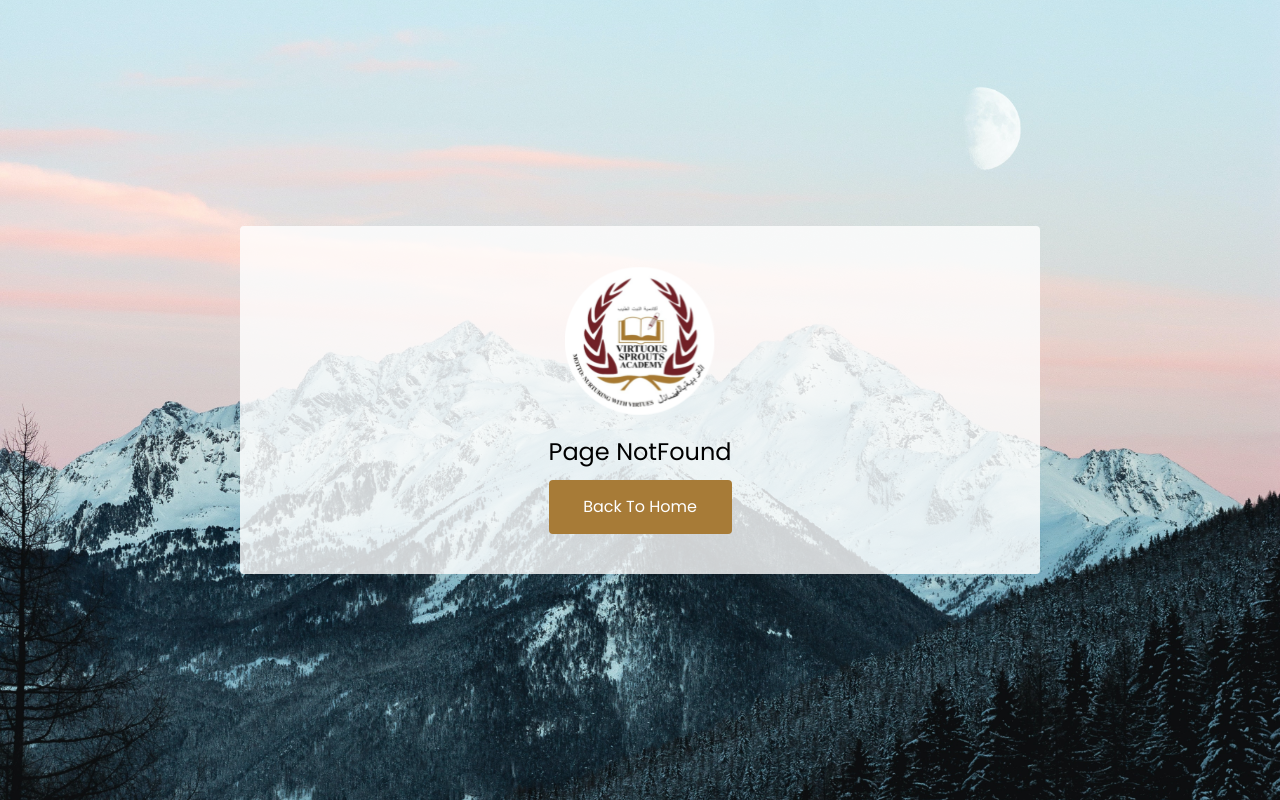
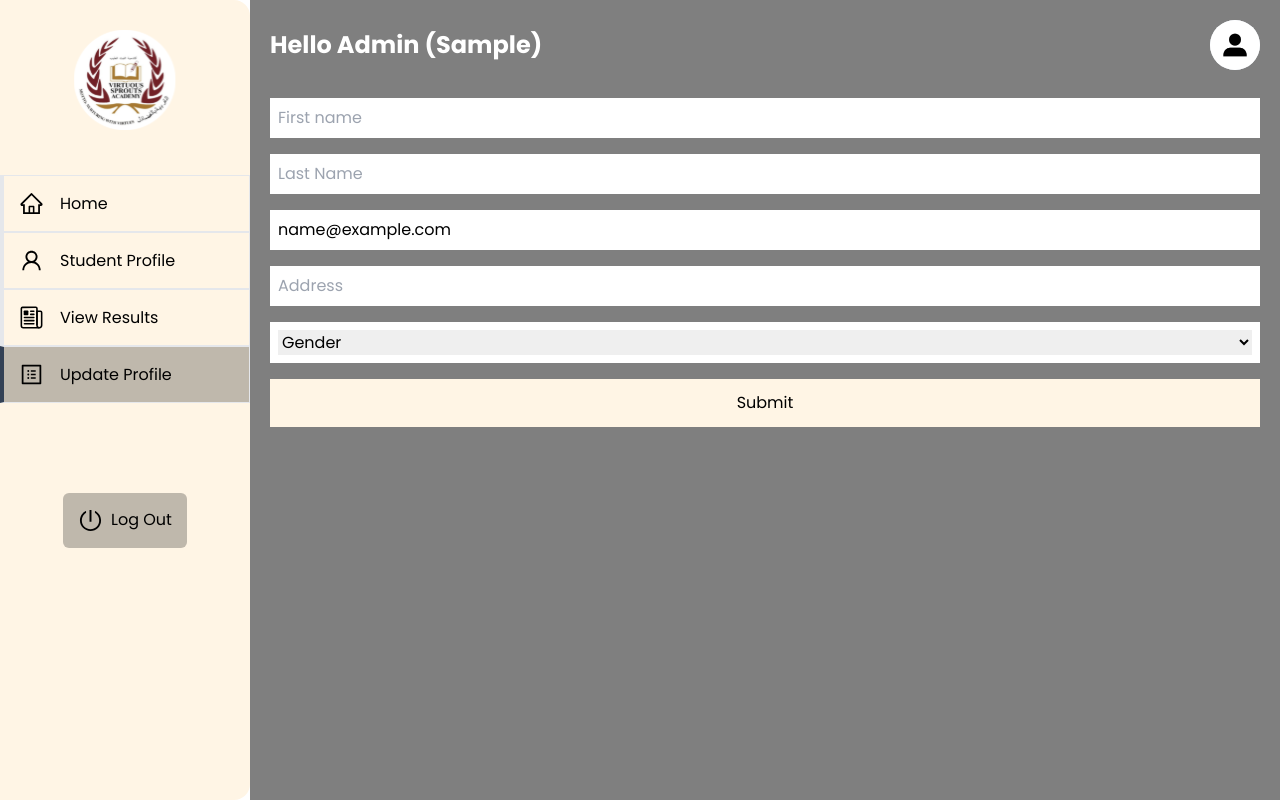
Before and after one commit to canhamzacode/lmsv2, a React (Vite) app: page /dashboard/update-profile in a window 1280 px wide. Built offline with nearby package versions, Linux system fonts and the light colour scheme; sample sign-in values are in the browser's storage.

Commit message:
student flow completed

```diff
--- a/src/Types/index.d.ts
+++ b/src/Types/index.d.ts
@@ -17,6 +17,7 @@ export type UserData = {
   grade: string;
   username: string;
   gender: string;
+  class_to_teach: string;
 };
 
 export type StudentData = {
--- a/src/components/PageDescription.tsx
+++ b/src/components/PageDescription.tsx
@@ -1,9 +1,14 @@
 interface PageDescriptionProps {
   length: number;
   heading: string;
+  classToTeach?: string;
 }
 
-const PageDescription = ({ length, heading }: PageDescriptionProps) => {
+const PageDescription = ({
+  length,
+  heading,
+  classToTeach,
+}: PageDescriptionProps) => {
   return (
     <div className="w-full flex items-center justify-between  gap-[25px] text-[#fff5e5]">
       <div className="text-center bg-slate-100 py-2 px-4 rounded-xl text-black">
@@ -12,7 +17,7 @@ const PageDescription = ({ length, heading }: PageDescriptionProps) => {
       </div>
       <div className="text-center bg-slate-100 py-2 px-4 rounded-xl text-black">
         <h3 className="text-lg font-bold">Class</h3>
-        <h2 className="text-xl">Creche</h2>
+        <h2 className="text-xl capitalize">{classToTeach}</h2>
       </div>
     </div>
   );
--- a/src/components/Sidebar.tsx
+++ b/src/components/Sidebar.tsx
@@ -4,6 +4,7 @@ import {
   AiOutlineHome,
   AiOutlineMail,
   AiOutlinePoweroff,
+  AiOutlineProfile,
   AiOutlineUser,
 } from "react-icons/ai";
 import { IoNewspaperOutline } from "react-icons/io5";
@@ -35,6 +36,11 @@ const Sidebar = ({ showSideBar, setShowSideBar, role }: SideBarProps) => {
           href: "/view-teachers",
         },
         {
+          name: "View All Grades",
+          icon: <CiViewList size={25} />,
+          href: "/dashboard/view-grades",
+        },
+        {
           name: "Promote Students",
           icon: <MdKeyboardDoubleArrowUp size={25} />,
           href: "/promote-students",
@@ -61,6 +67,11 @@ const Sidebar = ({ showSideBar, setShowSideBar, role }: SideBarProps) => {
           name: "View Results",
           icon: <IoNewspaperOutline size={25} />,
           href: "/dashboard/result",
+        },
+        {
+          name: "Update Profile",
+          icon: <AiOutlineProfile size={25} />,
+          href: "/dashboard/update-profile",
         },
       ];
     } else if (role === "teacher") {
--- a/src/components/StudentHeader.tsx
+++ /dev/null
@@ -1,12 +0,0 @@
-import { useAuth } from "../providers/AuthProvider";
-
-const StudentHeader = () => {
-  const { user } = useAuth();
-  return (
-    <div>
-      <h3 className="text-2xl">Hello {user?.first_name}</h3>
-    </div>
-  );
-};
-
-export default StudentHeader;
--- a/src/components/Teacherheader.tsx
+++ /dev/null
@@ -1,21 +0,0 @@
-import { AiOutlineSearch } from "react-icons/ai";
-
-const Teacherheader = () => {
-  return (
-    <div className="w-full max-w-[550px] bg-white px-[20px] py-[5px] rounded-md">
-      <div className="flex items-center">
-        <input
-          type="text"
-          placeholder="Search..."
-          className="w-full h-[35px] border-none outline-none"
-        />
-
-        <button>
-          <AiOutlineSearch size={30} />
-        </button>
-      </div>
-    </div>
-  );
-};
-
-export default Teacherheader;
--- /dev/null
+++ b/src/components/table/ResultTable.tsx
@@ -0,0 +1,49 @@
+import React from "react";
+
+interface TableProps {
+  header: string[];
+  score: { subject: string; score: string }[];
+}
+
+const ResultTable: React.FC<TableProps> = ({ header, score }) => {
+  return (
+    <table className="min-w-full divide-y divide-gray-200">
+      <thead className="bg-gray-50">
+        <tr>
+          {header.map((head) => (
+            <th
+              key={head}
+              scope="col"
+              className=" px-6 py-3 text-left text-xs font-bold text-gray-500 uppercase tracking-wider"
+            >
+              {head}
+            </th>
+          ))}
+        </tr>
+      </thead>
+      <tbody className="bg-white divide-y divide-gray-200">
+        {score.map((person, index) => (
+          <tr key={index}>
+            <td className="px-6 py-4 whitespace-nowrap">
+              <div className="text-sm text-gray-500">{index + 1}</div>
+            </td>
+            <td className="px-6 py-4 whitespace-nowrap">
+              <div className="flex items-center">
+                <div className="flex-shrink-0 h-10 w-10">
+                  <div className="text-sm text-gray-500 capitalize">
+                    {person.subject}
+                  </div>
+                </div>
+              </div>
+            </td>
+            <td className="px-6 py-4 whitespace-nowrap">
+              <div className="text-sm text-gray-500">{person.score}</div>
+            </td>
+          </tr>
+        ))}
+      </tbody>
+    </table>
+  );
+};
+
+export default ResultTable;
--- a/src/pages/Dashboard/Teacher.tsx
+++ b/src/pages/Dashboard/Teacher.tsx
@@ -9,7 +9,7 @@ const Teacher = () => {
   const [students, setStudents] = useState<StudentDetails[]>();
   const [loading, setLoading] = useState<boolean>(false);
 
-  const { token } = useAuth();
+  const { token, user } = useAuth();
   const getAllStudents = async () => {
     try {
       const response = await fetch(
@@ -42,6 +42,7 @@ const Teacher = () => {
         <PageDescription
           heading="Students"
           length={students?.length as number}
+          classToTeach={user?.class_to_teach as string}
         />
         <div className="w-full">
           <img src={Hero} alt="" className="w-[80%] mx-auto" />
--- a/src/pages/Student/StudentResult.tsx
+++ b/src/pages/Student/StudentResult.tsx
@@ -1,34 +1,70 @@
-import Table from "../../components/Table";
+import { useEffect, useState } from "react";
+import ResultTable from "../../components/table/ResultTable";
 import AppLayout from "../../layout/AppLayout";
-const Score = [
-  {
-    id: 1,
-    subject: "Agric",
-    score: "20",
-  },
-  {
-    id: 1,
-    subject: "English",
-    score: "20",
-  },
-];
+import { useAuth } from "../../providers/AuthProvider";
+import { BiDownload } from "react-icons/bi";
 
-const header = Object.keys(Score[0]);
+type SubJectProp = {
+  subject: string;
+  score: string;
+};
+
+// const header = Object.keys(Score[0]);
+const header = ["id", "subject", "score"];
 const StudentResult = () => {
+  const { user, token } = useAuth();
+  const [results, setResults] = useState<SubJectProp[]>([]);
+
+  const fetchResult = async () => {
+    try {
+      const response = await fetch(
+        `https://portal.labaikaschools.com/api/portal/student/result/${user?.id}`,
+        {
+          headers: {
+            "Content-Type": "application/json",
+            Authorization: `Bearer ${token}`,
+          },
+        }
+      );
+      const data = await response.json();
+      const subjectScores = data.data.subject_score;
+      const results = [];
+      for (const subject in subjectScores) {
+        if (subject in subjectScores) {
+          const score = subjectScores[subject];
+          results.push({ subject, score: score || "-" });
+        }
+      }
+      setResults(results);
+      console.log(data.data);
+    } catch (error) {
+      console.log(error);
+    }
+  };
+  useEffect(() => {
+    console.log(header);
+    fetchResult();
+  }, []);
+
   return (
     <AppLayout role="student">
+      <button className="bg-[#FFF5E5]  max-w-[150px] ml-auto w-full p-2 rounded-md flex items-center justify-center gap-2">
+        <BiDownload size={25} /> <p>Download</p>
+      </button>
       <div className="w-full bg-[#FFF5E5] grid gap-5 md:p-[40px] p-[20px] rounded-md">
         <div className="flex gap-2">
           <div className="h-[50px] w-[50px] bg-slate-300 rounded-[50%]">
             <img src="" alt="" />
           </div>
           <div>
-            <h3 className="text-[#712126] text-xl">Student Name</h3>
-            <p className="text-[#374957]">ID:STUD003</p>
+            <h3 className="text-[#712126] text-xl">
+              {user?.first_name} {user?.last_name}
+            </h3>
+            <p className="text-[#374957]">ID: {user?.id}</p>
           </div>
         </div>
         <div>
-          <Table header={header} score={Score} />
+          <ResultTable header={header} score={results} />
         </div>
       </div>
     </AppLayout>
--- /dev/null
+++ b/src/pages/Student/UpdateProfile.tsx
@@ -0,0 +1,168 @@
+import { IoClose } from "react-icons/io5";
+import AppLayout from "../../layout/AppLayout";
+import { yupResolver } from "@hookform/resolvers/yup";
+import * as yup from "yup";
+import { useForm } from "react-hook-form";
+import { useAuth } from "../../providers/AuthProvider";
+import { useState } from "react";
+import { UserData } from "../../Types";
+
+type UpdateType = Pick<
+  UserData,
+  "first_name" | "last_name" | "email" | "address" | "gender"
+>;
+
+const UpdateProfile = () => {
+  const { user, token, updateUser } = useAuth();
+  const [loading, setLoading] = useState<boolean>(false);
+  const [mssg, setMssg] = useState<string>("");
+  const userDefaults = {
+    first_name: user?.first_name,
+    last_name: user?.last_name,
+    email: user?.email,
+    address: user?.address,
+    gender: user?.gender,
+  };
+  const studentSchema = yup.object().shape({
+    email: yup
+      .string()
+      .email("Invalid Email format")
+      .required("Email is required"),
+    first_name: yup.string().required("First name is Required"),
+    last_name: yup.string().required("Last name is Required"),
+    address: yup.string().required("Last name is Required"),
+    gender: yup.string().required("Gender Is required"),
+  });
+  const {
+    register,
+    handleSubmit,
+    formState: { errors },
+  } = useForm({
+    defaultValues: userDefaults,
+    resolver: yupResolver(studentSchema as yup.AnyObjectSchema),
+  });
+
+  const onSubmit = async (data: UpdateType) => {
+    setLoading(true);
+    try {
+      const response = await fetch(
+        `https://portal.labaikaschools.com/api/portal/student/${user?.id}`,
+        {
+          method: "PUT",
+          headers: {
+            "Content-Type": "application/json",
+            Authorization: `Bearer ${token}`,
+          },
+          body: JSON.stringify(data),
+        }
+      );
+      const updatedInfo = await response.json();
+      const updatedData = updatedInfo.data.details;
+
+      updateUser(updatedData);
+      setLoading(false);
+      setMssg("Student Data Updated Sucessfully");
+      setTimeout(() => {
+        setMssg("");
+      }, 2000);
+    } catch (error) {
+      setMssg("Something went wrong");
+      setTimeout(() => {
+        setMssg("");
+      }, 2000);
+      console.log(error);
+      setLoading(false);
+    }
+  };
+  return (
+    <AppLayout role="student">
+      <form className="grid gap-4" onSubmit={handleSubmit(onSubmit)}>
+        {mssg && (
+          <div className="w-full bg-[#FFF5E5] p-2 rounded-md flex justify-between">
+            <h3>{mssg}</h3>
+            <button type="button" className="bg-white">
+              <IoClose size={20} />
+            </button>
+          </div>
+        )}
+        <div className="w-full grid grid-cols-1 gap-4">
+          <div className="w-full p-2 bg-white">
+            <input
+              type="text"
+              placeholder="First name"
+              className="w-full border-none bg-none outline-none"
+              {...register("first_name")}
+            />
+          </div>
+          {errors.first_name && (
+            <p className="text-red-700 capitalize">
+              {errors.first_name.message as string}
+            </p>
+          )}
+          <div className="w-full p-2 bg-white">
+            <input
+              type="text"
+              placeholder="Last Name"
+              className="w-full border-none bg-none outline-none"
+              {...register("last_name")}
+            />
+          </div>
+          {errors.last_name && (
+            <p className="text-red-700 capitalize">
+              {errors.last_name.message as string}
+            </p>
+          )}
+          <div className="w-full p-2 bg-white">
+            <input
+              type="email"
+              placeholder="Email"
+              className="w-full border-none bg-none outline-none"
+              {...register("email")}
+            />
+          </div>
+          {errors.email && (
+            <p className="text-red-700 capitalize">
+              {errors.email.message as string}
+            </p>
+          )}
+          <div className="w-full p-2 bg-white">
+            <input
+              type="text"
+              placeholder="Address"
+              className="w-full border-none bg-none outline-none"
+              {...register("address")}
+            />
+          </div>
+          {errors.address && (
+            <p className="text-red-700 capitalize">
+              {errors.address.message as string}
+            </p>
+          )}
+          <div className="w-full p-2 bg-white">
+            <select
+              id="gender"
+              className="w-full border-none outline-none"
+              {...register("gender")}
+            >
+              <option value="" className="">
+                Gender
+              </option>
+              <option value="male">Male</option>
+              <option value="female">Female</option>
+            </select>
+          </div>
+          {errors.gender && (
+            <p className="text-red-700 capitalize">
+              {errors.gender.message as string}
+            </p>
+          )}
+        </div>
+        <button disabled={loading} className="w-full p-3 bg-[#FFF5E5]">
+          {loading ? "Loading..." : "Submit"}
+        </button>
+      </form>
+    </AppLayout>
+  );
+};
+
+export default UpdateProfile;
--- a/src/providers/AuthProvider.tsx
+++ b/src/providers/AuthProvider.tsx
@@ -46,7 +46,11 @@ const AuthProvider: React.FC<AuthProviderProps> = ({ children }) => {
   };
 
   const updateUser = (newUser: UserData) => {
-    setUser(newUser);
+    const updatedUser = {
+      ...user,
+      ...newUser,
+    };
+    setUser(updatedUser);
   };
   const updateToken = (token: string) => {
     setToken(token as string);
--- a/src/routes/AppRoutes.tsx
+++ b/src/routes/AppRoutes.tsx
@@ -12,6 +12,7 @@ import StudentProfile from "../pages/Student/StudentProfile";
 import StudentResult from "../pages/Student/StudentResult";
 import PrivateRoute from "./PrivateRoute";
 import Dashboard from "../pages/Dashboard/Dashboard";
+import UpdateProfile from "../pages/Student/UpdateProfile";
 
 const AppRoutes = () => {
   return (
@@ -35,6 +36,14 @@ const AppRoutes = () => {
         element={
           <PrivateRoute roles={["admin", "student", "teacher"]}>
             <Dashboard />
+          </PrivateRoute>
+        }
+      />
+      <Route
+        path="/dashboard/update-profile"
+        element={
+          <PrivateRoute roles={["admin", "student", "teacher"]}>
+            <UpdateProfile />
           </PrivateRoute>
         }
       />
```
